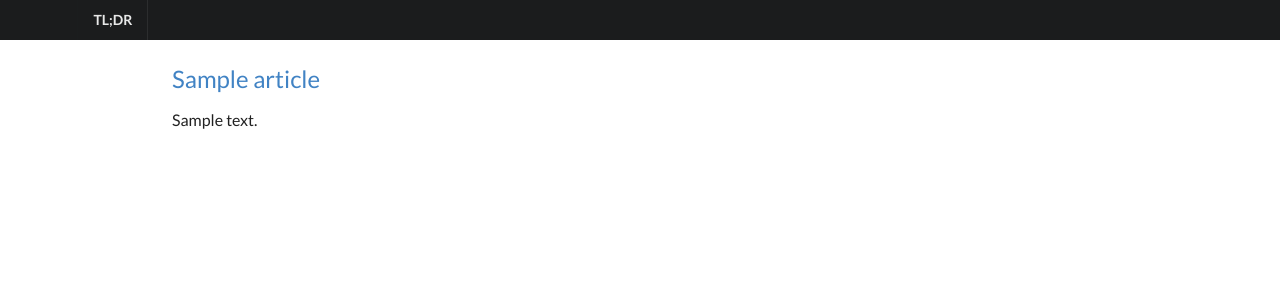
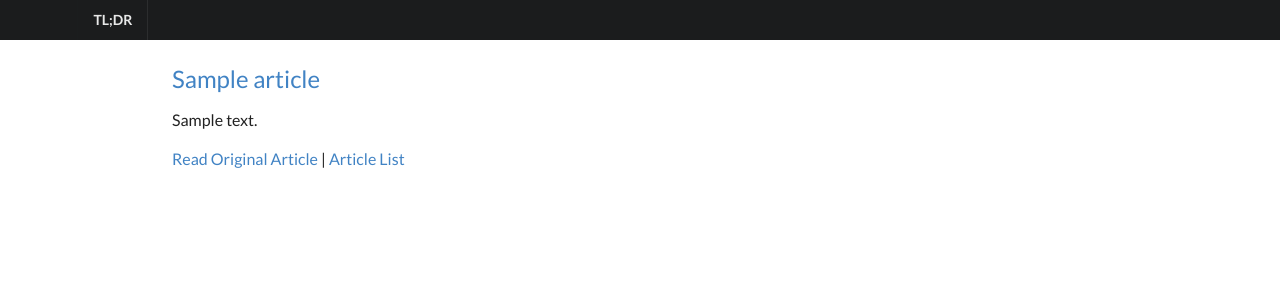
Before and after one commit to suminb/tldr-web, a Flask app: page /news/1 in a window 1280 px wide. Shown: the top 300 px of the page. Run offline with Flask 2, Linux system fonts and the light colour scheme; tables that the repository leaves empty hold one stand-in row (values such as "Sample post"); some libraries are stand-ins or nearby versions.

Commit message:
Navigation menu

```diff
--- a/web/news/templates/view_article.html
+++ b/web/news/templates/view_article.html
@@ -9,4 +9,7 @@
 
 <p>{{ article.summary }}</p>
 
+<a href="{{ article.url }}">Read Original Article</a> |
+<a href="{{ url_for('news.list_articles') }}">Article List</a>
+
 {% endblock %}
```
